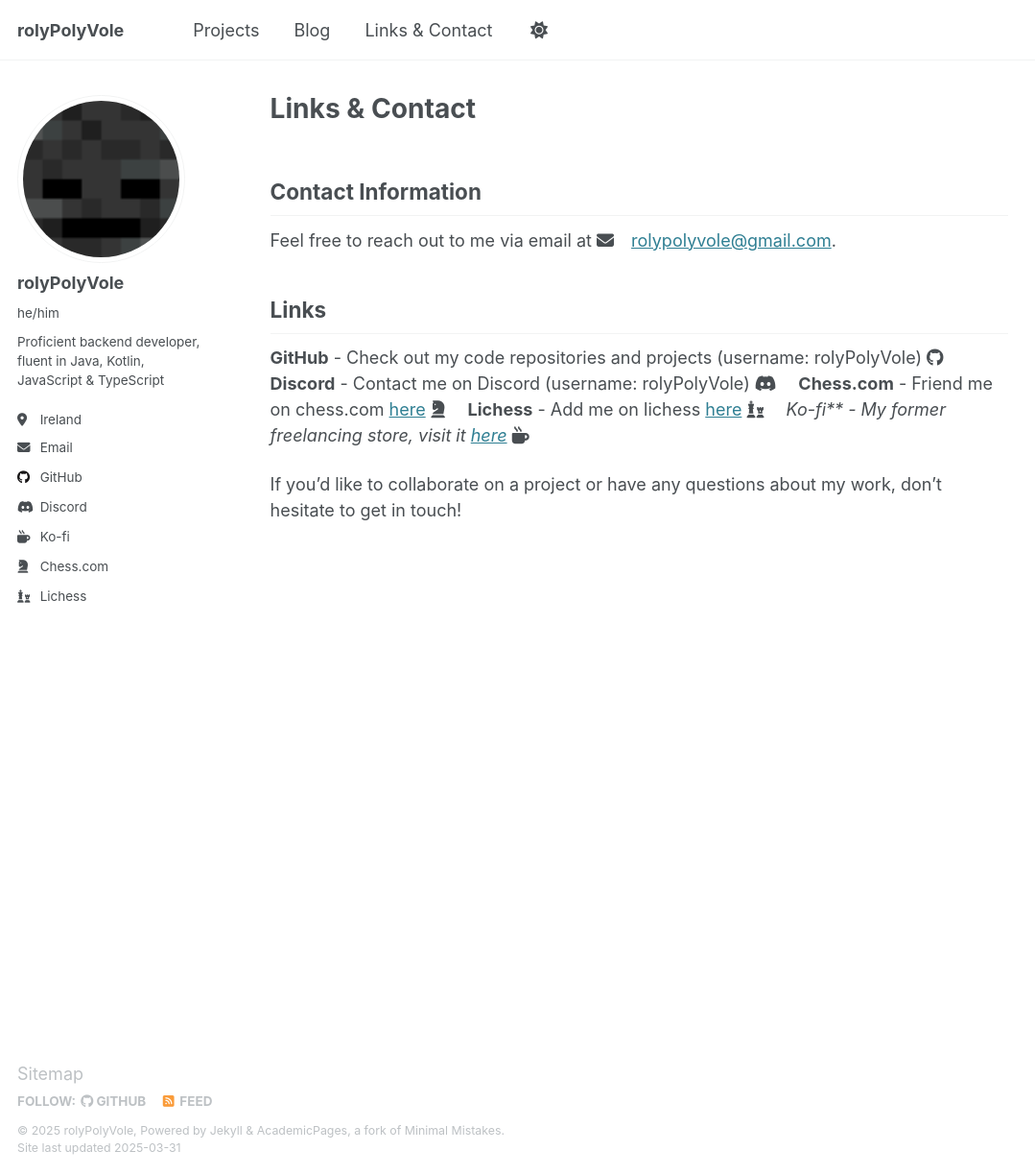
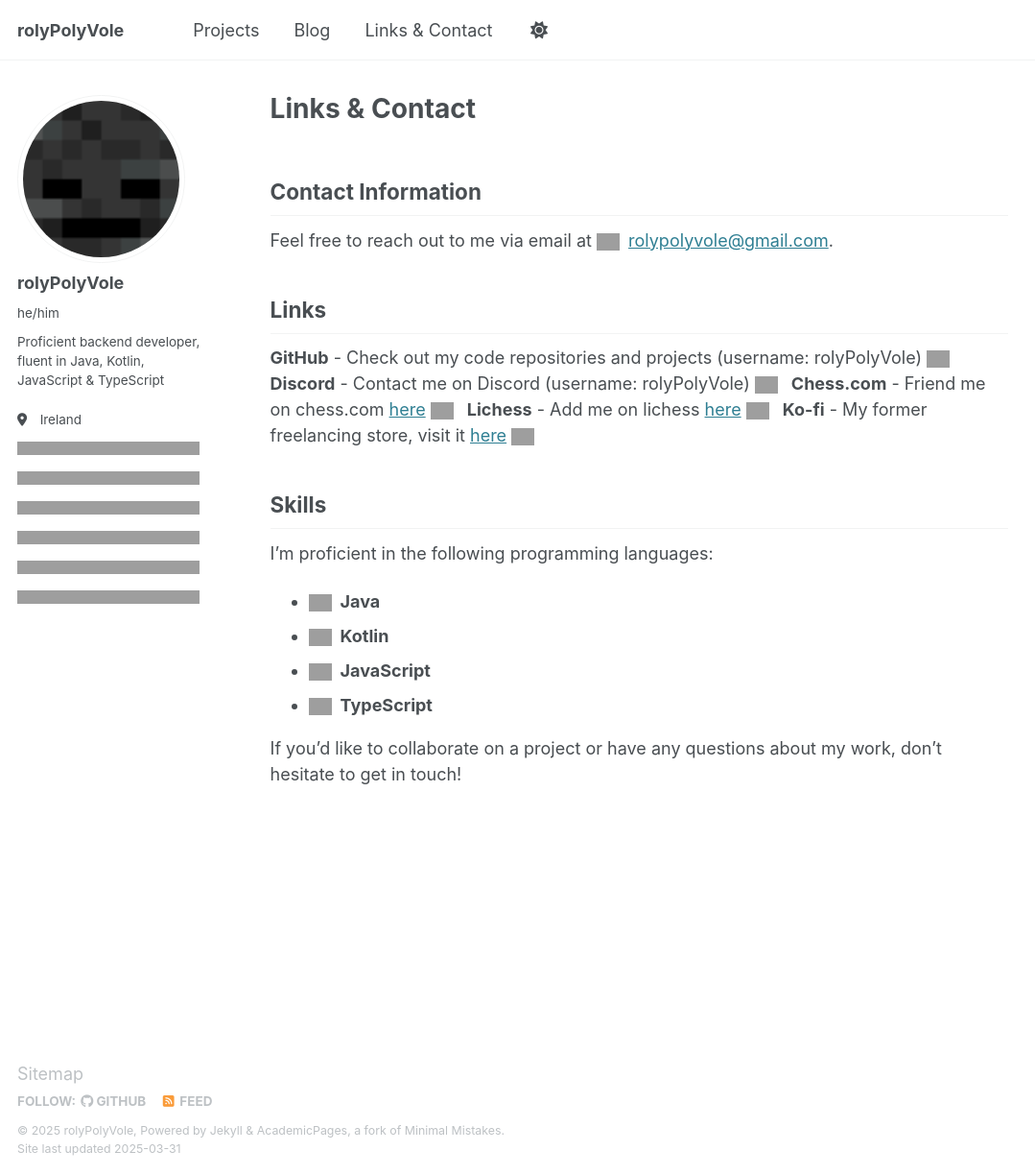
Before and after one commit to rolyPolyVole/rolyPolyVole.github.io, a Jekyll site: the page built from _pages/contact.md, in a window 1280 px wide and 1224 px high. Shown: the whole window at 96% size, without its empty margins (0-1079 px from the left). Built offline with Jekyll 4.4.1, drawn with Linux system fonts in a browser that asks for light colours; grey boxes are pictures that could not be loaded.

Commit message:
Add support for custom icons

```diff
--- a/_includes/author-profile.html
+++ b/_includes/author-profile.html
@@ -34,7 +34,7 @@
         <li><a href="{{ author.uri }}"><i class="fas fa-fw fa-link icon-pad-right" aria-hidden="true"></i>{{ site.data.ui-text[site.locale].website_label | default: "Website" }}</a></li>
       {% endif %}
       {% if author.email %}
-        <li><a href="mailto:{{ author.email }}"><i class="fas fa-fw fa-envelope icon-pad-right" aria-hidden="true"></i>{{ site.data.ui-text[site.locale].email_label | default: "Email" }}</a></li>
+        <li><a href="mailto:{{ author.email }}"><img src="/images/custom_icons/email.png" alt="Email" style="height: 1em; margin-right: 0.5em; vertical-align: middle;">{{ site.data.ui-text[site.locale].email_label | default: "Email" }}</a></li>
       {% endif %}
 
       <!-- Font Awesome and Academicons icons / Academic websites -->
@@ -74,7 +74,7 @@
         <li><a href="https://dribbble.com/{{ author.dribbble }}"><i class="fab fa-fw fa-dribbble icon-pad-right" aria-hidden="true"></i>Dribbble</a></li>
       {% endif %}
       {% if author.github %}
-        <li><a href="https://github.com/{{ author.github }}"><i class="fab fa-fw fa-github icon-pad-right" aria-hidden="true"></i>GitHub</a></li>
+        <li><a href="https://github.com/{{ author.github }}"><img src="/images/custom_icons/github.png" alt="GitHub" style="height: 1em; margin-right: 0.5em; vertical-align: middle;">GitHub</a></li>
       {% endif %}
       {% if author.kaggle %}
         <li><a href="https://kaggle.com/{{ author.kaggle }}"><i class="fab fa-fw fa-kaggle icon-pad-right" aria-hidden="true"></i>Kaggle</a></li>
@@ -83,16 +83,16 @@
         <li><a href="https://www.stackoverflow.com/users/{{ author.stackoverflow }}"><i class="fab fa-fw fa-stack-overflow icon-pad-right" aria-hidden="true"></i>Stackoverflow</a></li>
       {% endif %}
       {% if author.discord %}
-        <li><a href="{{ author.discord }}"><i class="fab fa-fw fa-discord icon-pad-right" aria-hidden="true"></i>Discord</a></li>
+        <li><a href="{{ author.discord }}"><img src="/images/custom_icons/discord.png" alt="Discord" style="height: 1em; margin-right: 0.5em; vertical-align: middle;">Discord</a></li>
       {% endif %}
       {% if author.kofi %}
-        <li><a href="{{ author.kofi }}"><i class="fas fa-fw fa-mug-hot icon-pad-right" aria-hidden="true"></i>Ko-fi</a></li>
+        <li><a href="{{ author.kofi }}"><img src="/images/custom_icons/kofi.png" alt="Ko-fi" style="height: 1em; margin-right: 0.5em; vertical-align: middle;">Ko-fi</a></li>
       {% endif %}
       {% if author.chesscom %}
-        <li><a href="{{ author.chesscom }}"><i class="fas fa-fw fa-chess-knight icon-pad-right" aria-hidden="true"></i>Chess.com</a></li>
+        <li><a href="{{ author.chesscom }}"><img src="/images/custom_icons/chesscom.png" alt="Chess.com" style="height: 1em; margin-right: 0.5em; vertical-align: middle;">Chess.com</a></li>
       {% endif %}
       {% if author.lichess %}
-        <li><a href="{{ author.lichess }}"><i class="fas fa-fw fa-chess icon-pad-right" aria-hidden="true"></i>Lichess</a></li>
+        <li><a href="{{ author.lichess }}"><img src="/images/custom_icons/lichess.png" alt="Lichess" style="height: 1em; margin-right: 0.5em; vertical-align: middle;">Lichess</a></li>
       {% endif %}
 
       <!-- Font Awesome icons / Social media -->
--- a/_pages/contact.md
+++ b/_pages/contact.md
@@ -7,14 +7,23 @@ author_profile: true
 
 ## Contact Information
 
-Feel free to reach out to me via email at <i class="fas fa-envelope icon-pad-right" aria-hidden="true"></i>[rolypolyvole@gmail.com](mailto:rolypolyvole@gmail.com).
+Feel free to reach out to me via email at <img src="/images/custom_icons/email.png" alt="Email" style="height: 1em; margin-right: 0.5em; vertical-align: middle;">[rolypolyvole@gmail.com](mailto:rolypolyvole@gmail.com).
 
 ## Links
 
-**GitHub** - Check out my code repositories and projects (username: rolyPolyVole) <i class="fab fa-github icon-pad-right" aria-hidden="true"></i>
-**Discord** - Contact me on Discord (username: rolyPolyVole) <i class="fab fa-discord icon-pad-right" aria-hidden="true"></i>
-**Chess.com** - Friend me on chess.com [here](https://www.chess.com/member/rolypolyvole) <i class="fas fa-chess-knight icon-pad-right" aria-hidden="true"></i>
-**Lichess** - Add me on lichess [here](https://lichess.org/@/rolyPolyVole) <i class="fas fa-chess icon-pad-right" aria-hidden="true"></i>
-*Ko-fi** - My former freelancing store, visit it [here](https://ko-fi.com/rolyPolyVole) <i class="fas fa-mug-hot icon-pad-right" aria-hidden="true"></i>*
+**GitHub** - Check out my code repositories and projects (username: rolyPolyVole) <img src="/images/custom_icons/github.png" alt="GitHub" style="height: 1em; margin-right: 0.5em; vertical-align: middle;">
+**Discord** - Contact me on Discord (username: rolyPolyVole) <img src="/images/custom_icons/discord.png" alt="Discord" style="height: 1em; margin-right: 0.5em; vertical-align: middle;">
+**Chess.com** - Friend me on chess.com [here](https://www.chess.com/member/rolypolyvole) <img src="/images/custom_icons/chesscom.png" alt="Chess.com" style="height: 1em; margin-right: 0.5em; vertical-align: middle;">
+**Lichess** - Add me on lichess [here](https://lichess.org/@/rolyPolyVole) <img src="/images/custom_icons/lichess.png" alt="Lichess" style="height: 1em; margin-right: 0.5em; vertical-align: middle;">
+**Ko-fi** - My former freelancing store, visit it [here](https://ko-fi.com/rolyPolyVole) <img src="/images/custom_icons/kofi.png" alt="Ko-fi" style="height: 1em; margin-right: 0.5em; vertical-align: middle;">
+
+## Skills
+
+I'm proficient in the following programming languages:
+
+- <img src="/images/custom_icons/java.png" alt="Java" style="height: 1em; margin-right: 0.5em; vertical-align: middle;">**Java**
+- <img src="/images/custom_icons/kotlin.png" alt="Kotlin" style="height: 1em; margin-right: 0.5em; vertical-align: middle;">**Kotlin**
+- <img src="/images/custom_icons/js.png" alt="JavaScript" style="height: 1em; margin-right: 0.5em; vertical-align: middle;">**JavaScript**
+- <img src="/images/custom_icons/ts.png" alt="TypeScript" style="height: 1em; margin-right: 0.5em; vertical-align: middle;">**TypeScript**
 
 If you'd like to collaborate on a project or have any questions about my work, don't hesitate to get in touch!
```
